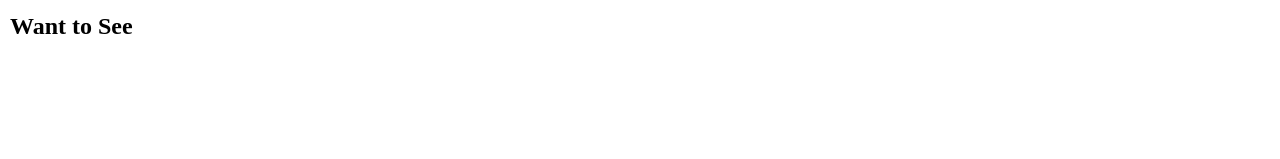
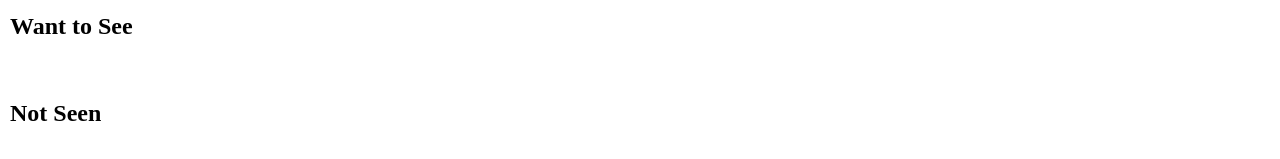
Before and after one commit to StevenRJClarke/Gallery-App, a React (Create React App) app: page / in a window 1280 px wide. Shown: the part 191-350 px from the top of the page. Built offline with nearby package versions, Linux system fonts and the light colour scheme.

Commit message:
Added 'Not Seen' gallery

```diff
--- a/src/Home.js
+++ b/src/Home.js
@@ -3,7 +3,7 @@ import Gallery from './Gallery'
 
 class Home extends Component {
   state = {
-    galleries: ['Seen', 'Want to See']
+    galleries: ['Seen', 'Want to See', 'Not Seen']
   }
 
   render() {
```
